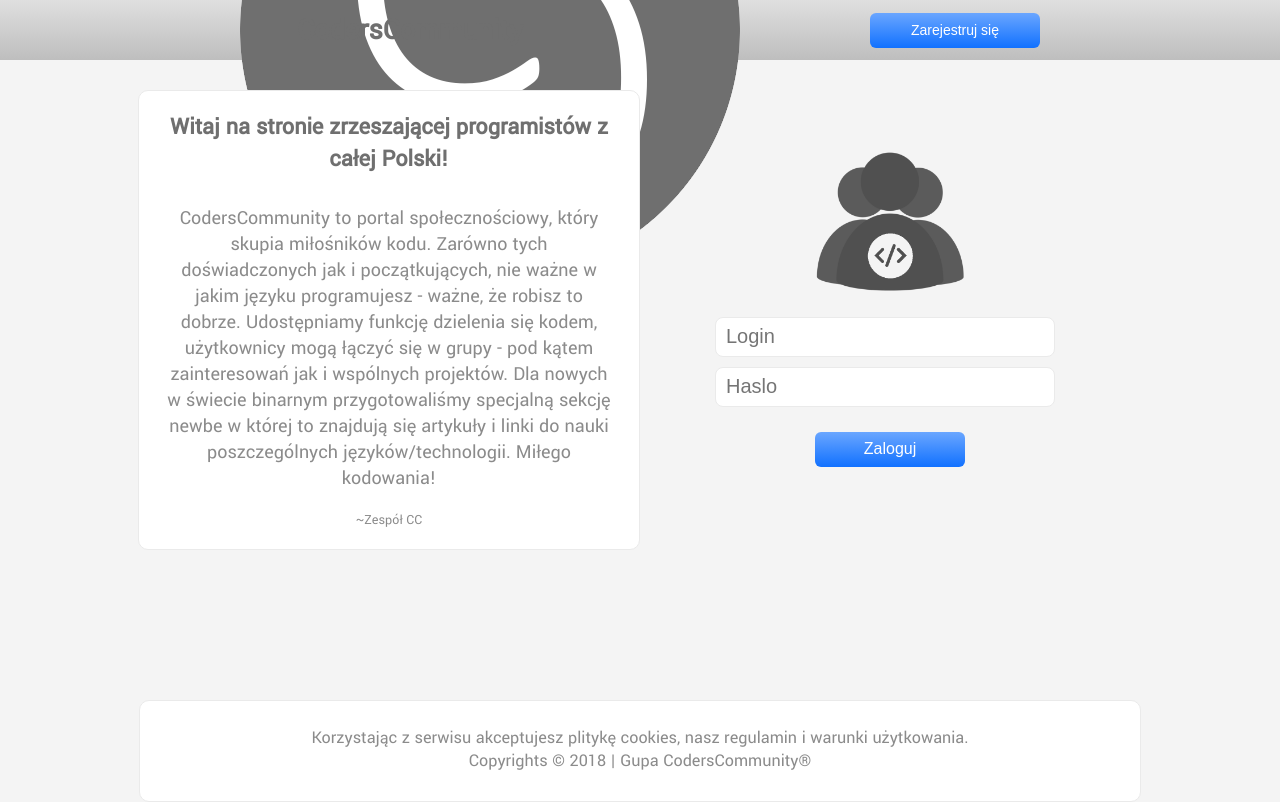
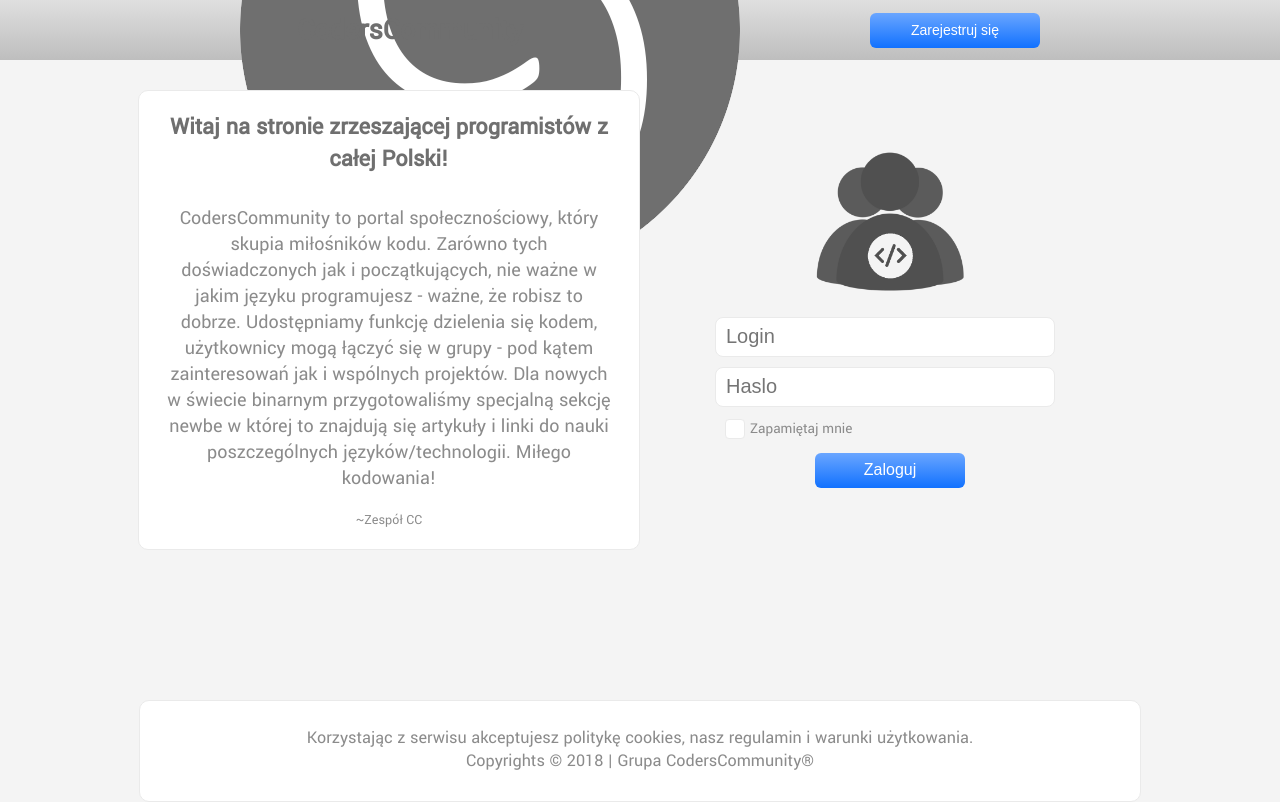
Before and after one commit to Coders-Community/CodersCommunity-0.1, a PHP site: page / in a window 1280 px wide. Run offline with PHP 8.4, Linux system fonts and the light colour scheme.

Commit message:
najnowsza ver

```diff
--- /dev/null
+++ b/css/checkBox.css
@@ -0,0 +1,60 @@
+.container {
+    display: block;
+    position: relative;
+    padding-left: 35px;
+    margin-top: 7px;
+    cursor: pointer;
+    font-size: 15px;
+    color: #8b8b8b;
+    -webkit-user-select: none;
+    -moz-user-select: none;
+    -ms-user-select: none;
+    user-select: none;
+}
+
+.container input {
+    position: absolute;
+    opacity: 0;
+    cursor: pointer;
+}
+
+.checkmark {
+    position: absolute;
+    top: 0;
+    left: 10px;
+    height: 18px;
+    width: 18px;
+    background-color: white;
+    border: 1px solid #eaeaea;
+    border-radius: 4px;
+}
+
+.container:hover input ~ .checkmark {
+    background-color: #ccc;
+}
+
+.container input:checked ~ .checkmark {
+    background-color: #2196F3;
+}
+
+.checkmark:after {
+    content: "";
+    position: absolute;
+    display: none;
+}
+
+.container input:checked ~ .checkmark:after {
+    display: block;
+}
+
+.container .checkmark:after {
+    left: 6px;
+    top: 1px;
+    width: 5px;
+    height: 10px;
+    border: solid white;
+    border-width: 0 2px 2px 0;
+    -webkit-transform: rotate(45deg);
+    -ms-transform: rotate(45deg);
+    transform: rotate(45deg);
+}
--- a/css/style.css
+++ b/css/style.css
@@ -1,4 +1,5 @@
 @import url("https://fonts.googleapis.com/css?family=Yantramanav");
+@import url("checkBox.css");
 body {
   margin: 0px;
   padding: 0px;
@@ -110,7 +111,7 @@ div.page-content {
     div.page-content form.login input[type=submit] {
       width: 150px;
       height: 35px;
-      margin: 20px 100px;
+      margin: 15px 100px;
       border: none;
       background: linear-gradient(to top, #1171ff, #6aa6ff);
       color: white;
--- a/css/style.scss
+++ b/css/style.scss
@@ -1,4 +1,5 @@
 @import url('https://fonts.googleapis.com/css?family=Yantramanav');
+@import url("checkBox.css");
 $basicFont: 'Yantramanav', sans-serif;
 body {
     margin: 0px;
@@ -123,7 +124,7 @@ div.page-content {
         input[type=submit] {
             width: 150px;
             height: 35px;
-            margin: 20px 100px;
+            margin: 15px 100px;
             border: none;
             background: linear-gradient(to top, #1171ff, #6aa6ff);
             color: white;
--- a/index.php
+++ b/index.php
@@ -19,9 +19,13 @@
                 <img src="img/people2.png"/>
                 <input type="text" placeholder="Login" class="login-text"/>
                 <input type="password" placeholder="Haslo" class="login-text"/>
+                <label class="container">Zapamiętaj mnie
+                    <input type="checkbox" name="remember" value="yes">
+                    <span class="checkmark"></span>
+                </label>
                 <input type="submit" value="Zaloguj" class="login-btn"/>
             </form>
         </div>
-        <footer><p>Korzystając z serwisu akceptujesz plitykę cookies, nasz regulamin i warunki użytkowania. <br/>Copyrights &copy; 2018 | Gupa CodersCommunity&reg;</p></footer>
+        <footer><p>Korzystając z serwisu akceptujesz politykę cookies, nasz regulamin i warunki użytkowania. <br/>Copyrights &copy; 2018 | Grupa CodersCommunity&reg;</p></footer>
     </body>
 </html>
```
Also changed, not shown: 1 other file.
